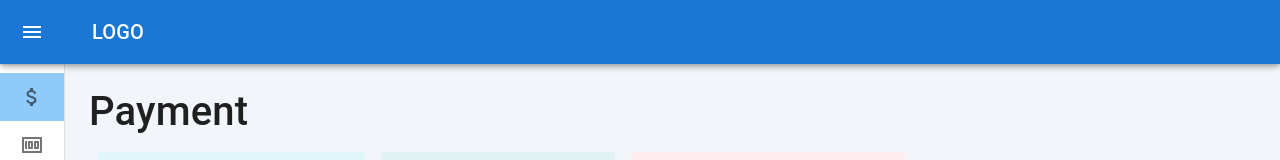
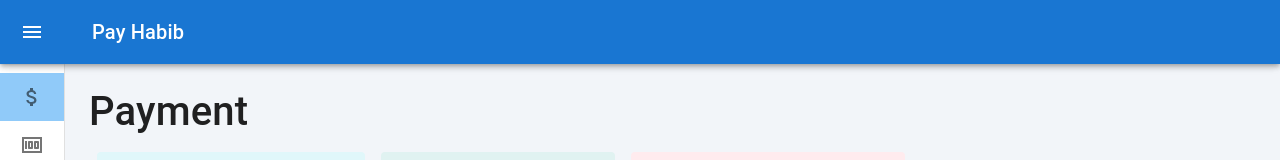
Before and after one commit to ibaddKhan/procom, a React (Vite) app in the folder reactApp/: page /customer in a window 1280 px wide. Shown: the top 160 px of the page. Built offline with nearby package versions, Linux system fonts and the light colour scheme.

Commit message:
navbar name changed

```diff
--- a/reactApp/src/components/customers/Navbar.jsx
+++ b/reactApp/src/components/customers/Navbar.jsx
@@ -179,7 +179,7 @@ export default function MiniDrawer() {
             <MenuIcon />
           </IconButton>
           <Typography variant="h6" noWrap component="div">
-            LOGO
+            Pay Habib
           </Typography>
         </Toolbar>
       </AppBar>
```
